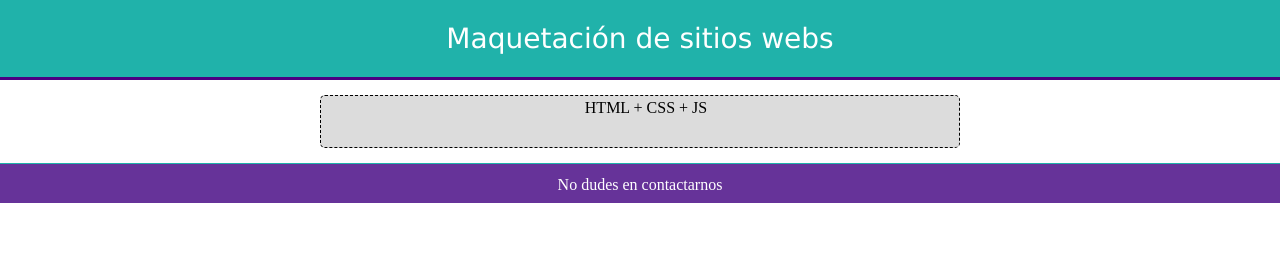
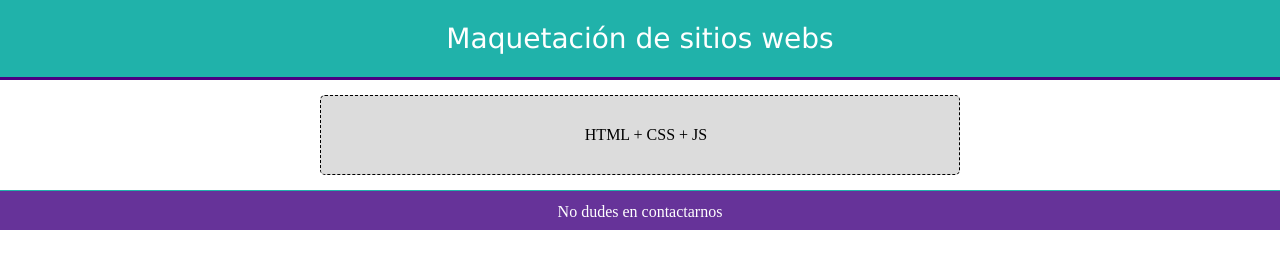
Before and after one commit to RosRen/Modelo-de-caja1, a plain HTML site: page index.html in a window 1280 px wide. Drawn offline with Linux system fonts and the light colour scheme.

Commit message:
Edicion de codigo

```diff
--- a/css/style.css
+++ b/css/style.css
@@ -22,7 +22,7 @@ section {
     background-color: gainsboro;
     margin-bottom: 15px;
     padding-left: 12px;
-    padding-top: 3px;
+    padding-top: 30px;
     padding-bottom: 30px;
     border:1px  dashed black;
     border-radius: 5px;
```
